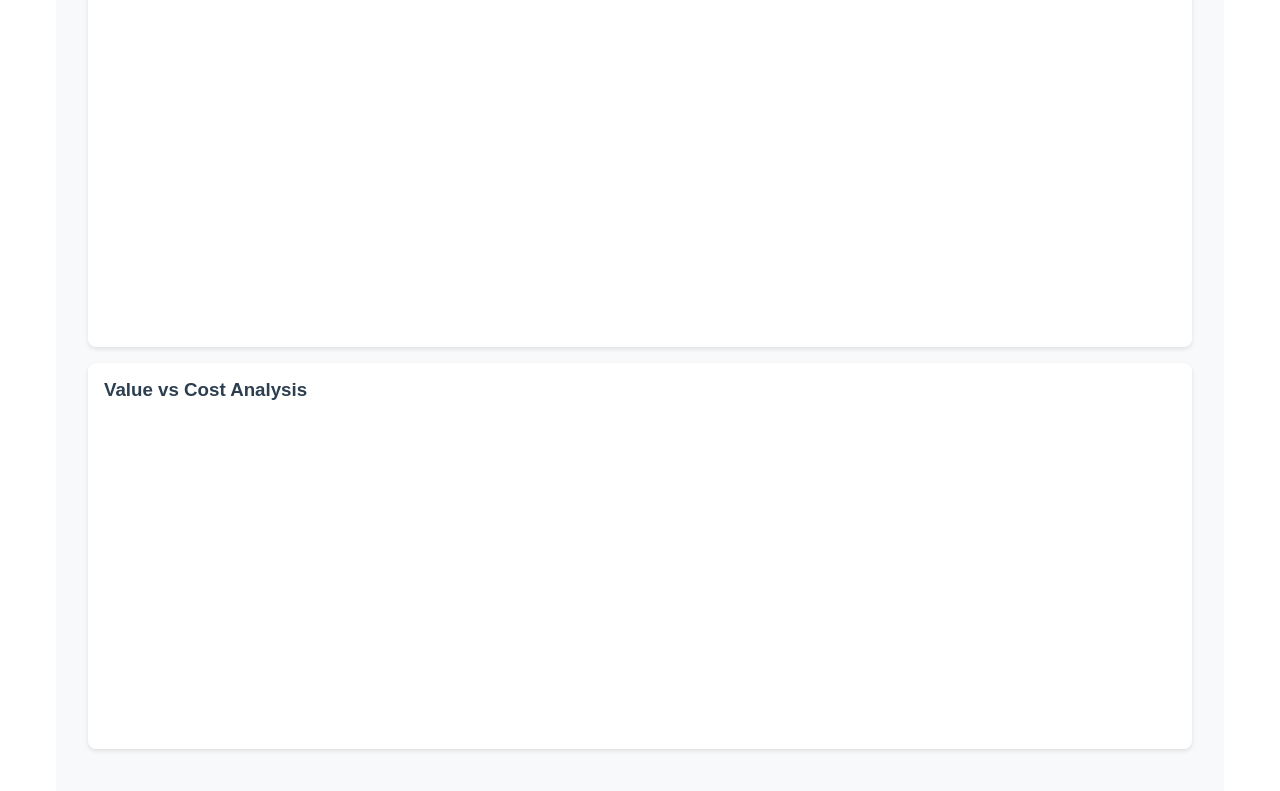
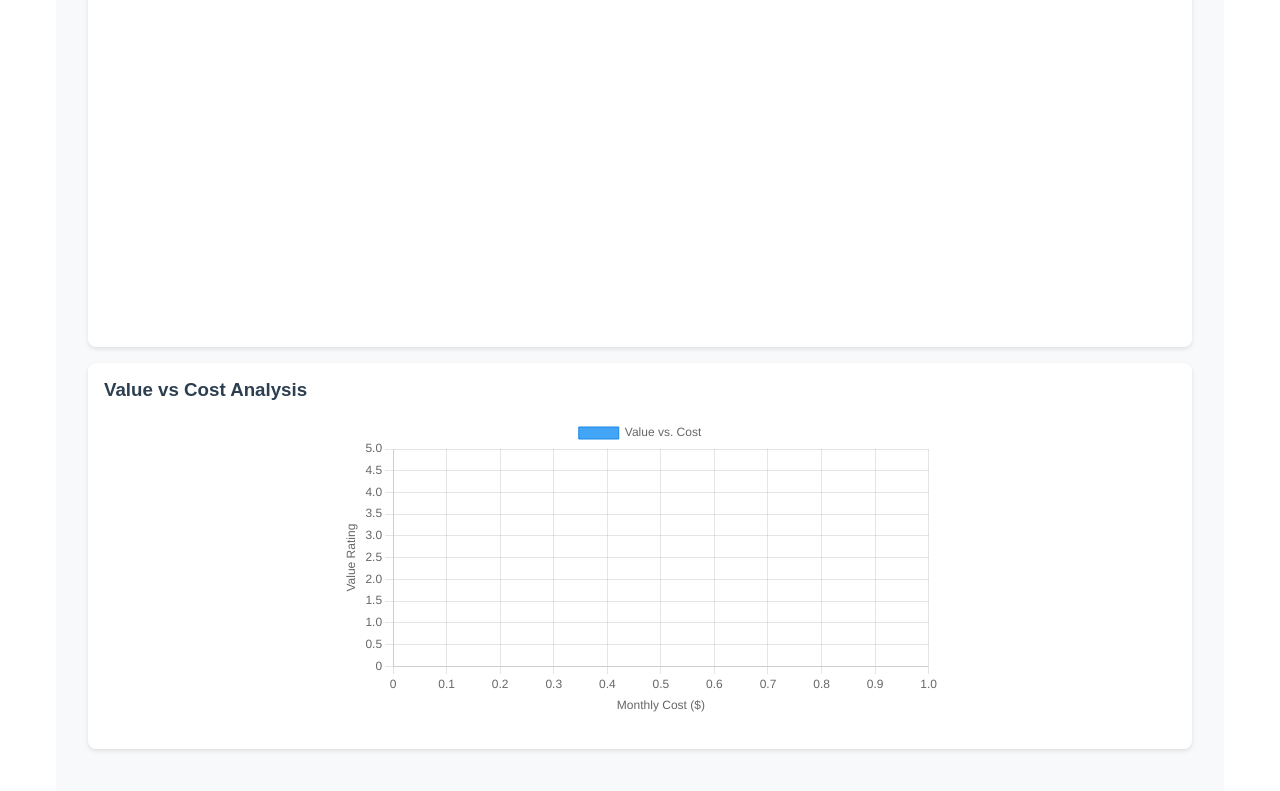
Before and after one commit to ulfmagnetics/sub-pop, a Vue app: page /#/dashboard in a window 1280 px wide. Shown: the part 431-1222 px from the top of the page. Built offline with nearby package versions, Linux system fonts and the light colour scheme.

Commit message:
Add a scatter plot for value/cost comparison

```diff
--- a/src/components/DashboardView.vue
+++ b/src/components/DashboardView.vue
@@ -53,7 +53,7 @@
     <div class="dashboard-section">
       <h3>Value vs Cost Analysis</h3>
       <div class="chart-container">
-        <!-- TODO implement a scatter plot -->
+        <ScatterPlot :data="scatterChartData" :options="scatterChartOptions" />
       </div>
     </div>
   </div>
@@ -61,9 +61,18 @@
 
 <script>
 import { Pie } from 'vue-chartjs';
-import { Chart as ChartJS, Title, Tooltip, Legend, ArcElement } from 'chart.js';
+import { Scatter } from 'vue-chartjs';
+import {
+  Chart as ChartJS,
+  Title,
+  Tooltip,
+  Legend,
+  ArcElement,
+  LinearScale,
+  PointElement,
+} from 'chart.js';
 
-ChartJS.register(Title, Tooltip, Legend, ArcElement);
+ChartJS.register(Title, Tooltip, Legend, ArcElement, LinearScale, PointElement);
 
 const categoryColors = ['#8884d8', '#82ca9d', '#ffc658', '#ff7300', '#0088fe'];
 
@@ -71,6 +80,7 @@ export default {
   name: 'DashboardView',
   components: {
     PieChart: Pie,
+    ScatterPlot: Scatter,
   },
   data() {
     return {
@@ -168,15 +178,60 @@ export default {
     },
 
     // Prepare data for value vs cost scatter plot
-    valueVsCost() {
-      return this.subscriptions.map((sub) => ({
-        name: sub.serviceName,
-        valueRating: sub.valueRating,
-        monthlyCost:
+    scatterChartData() {
+      const data = this.subscriptions.map((sub) => ({
+        serviceName: sub.serviceName,
+        x:
           sub.billingCycle === 'annual'
             ? parseFloat((sub.cost / 12).toFixed(2))
             : parseFloat(sub.cost),
+        y: sub.valueRating,
       }));
+      return {
+        datasets: [
+          {
+            label: 'Value vs. Cost',
+            data: data,
+            backgroundColor: '#42A5F5',
+            borderColor: '#1E88E5',
+            borderWidth: 1,
+          },
+        ],
+      };
+    },
+
+    // Options for scatter plot
+    scatterChartOptions() {
+      return {
+        responsive: true,
+        scales: {
+          x: {
+            title: {
+              display: true,
+              text: 'Monthly Cost ($)',
+            },
+          },
+          y: {
+            title: {
+              display: true,
+              text: 'Value Rating',
+            },
+            min: 0,
+            max: 5,
+          },
+        },
+        plugins: {
+          tooltip: {
+            // display the service name in the tooltip
+            callbacks: {
+              label: (tooltipItem) => {
+                const { x, y, serviceName } = tooltipItem.raw;
+                return `${serviceName}: Cost: $${x.toFixed(2)}, Value: ${y}`;
+              },
+            },
+          },
+        },
+      };
     },
   },
   methods: {
```
